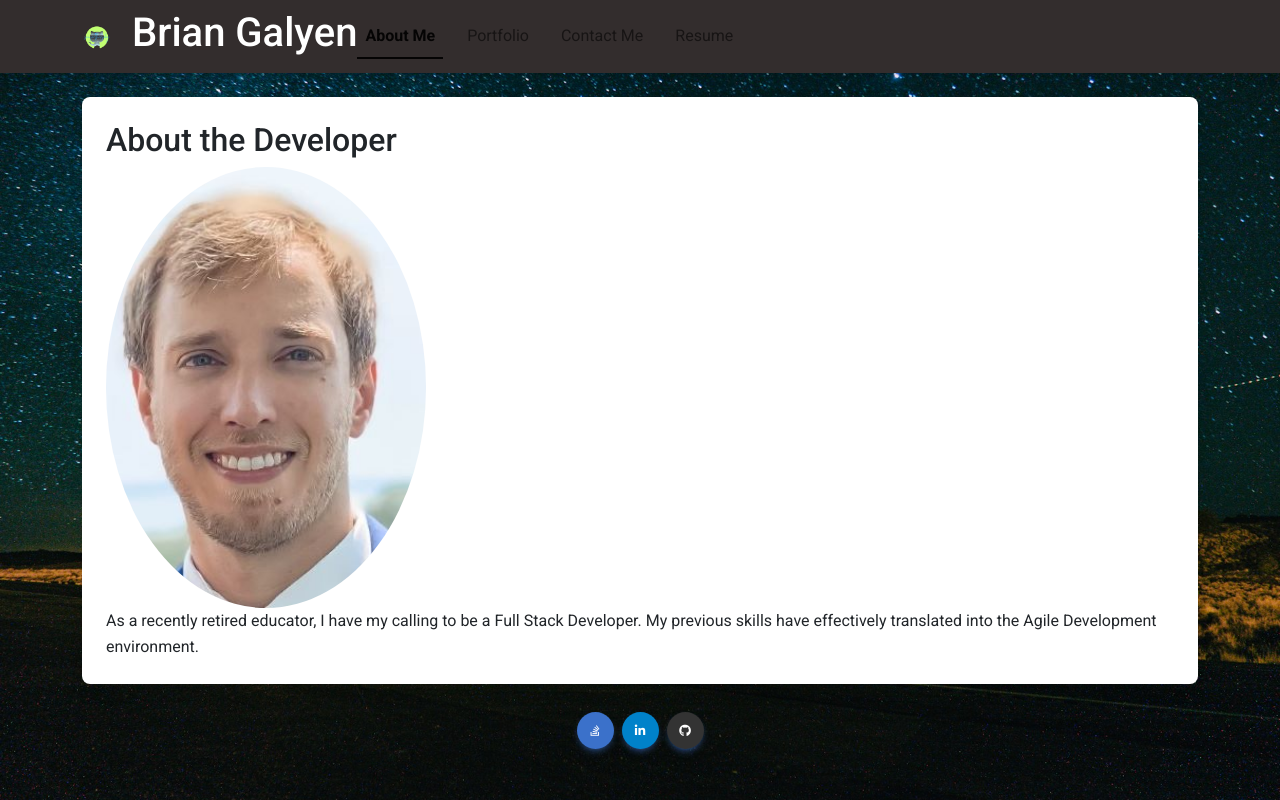
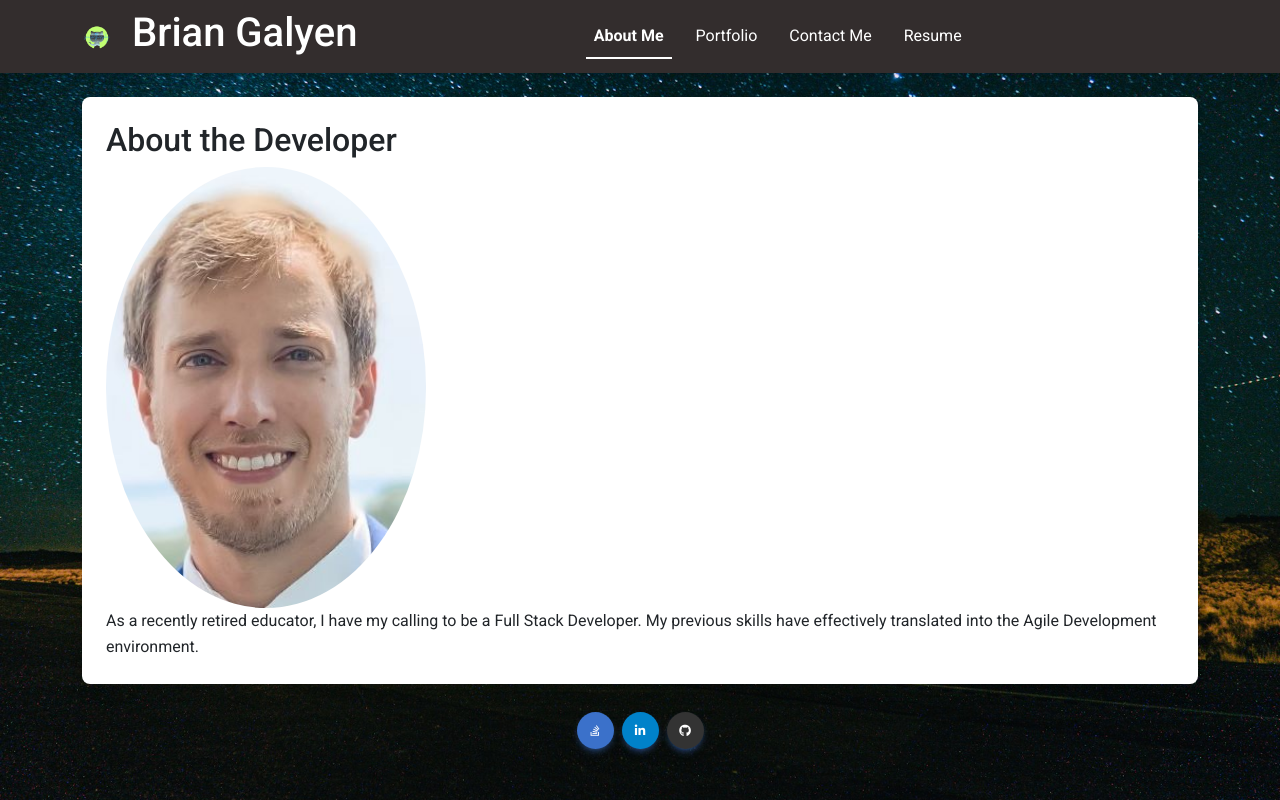
Before and after one commit to SeeYouThursday/BriansPortfolio, a React (Vite) app: page / in a window 1280 px wide. Built offline with nearby package versions, Linux system fonts and the light colour scheme.

Commit message:
changed text color of nav links

```diff
--- a/src/components/UI/Header.jsx
+++ b/src/components/UI/Header.jsx
@@ -5,6 +5,8 @@ import logo from '../../assets/images/seeyouthursday.png';
 import { Link } from 'react-router-dom';
 
 function Header() {
+  const style = { color: '#ffffff' };
+
   return (
     <Navbar
       collapseOnSelect
@@ -25,21 +27,26 @@ function Header() {
             className="d-inline-block align-top"
           />{' '}
         </Navbar.Brand>
-        <h1 style={{ color: '#ffffff' }}>Brian Galyen</h1>
-        <Navbar.Toggle aria-controls="responsive-navbar-nav" />
-        <Navbar.Collapse id="responsive-navbar-nav">
-          <Nav variant="underline" defaultActiveKey="/" className="me-auto">
-            <Nav.Link as={Link} to="/" eventKey="/">
+        <h1 style={style}>Brian Galyen</h1>
+        <Navbar.Toggle aria-controls="responsive-navbar-nav" style={style} />
+        <Navbar.Collapse id="responsive-navbar-nav" style={style}>
+          <Nav variant="underline" defaultActiveKey="/" className="m-auto">
+            <Nav.Link style={style} as={Link} to="/" eventKey="/">
               About Me
             </Nav.Link>
             {/* May map over an array*/}
-            <Nav.Link as={Link} to="/Portfolio" eventKey="/Portfolio">
+            <Nav.Link
+              style={style}
+              as={Link}
+              to="/Portfolio"
+              eventKey="/Portfolio"
+            >
               Portfolio
             </Nav.Link>
-            <Nav.Link as={Link} to="/Contact" eventKey="/Contact">
+            <Nav.Link style={style} as={Link} to="/Contact" eventKey="/Contact">
               Contact Me
             </Nav.Link>
-            <Nav.Link as={Link} to="/Resume" eventKey="link-4">
+            <Nav.Link style={style} as={Link} to="/Resume" eventKey="link-4">
               Resume
             </Nav.Link>
           </Nav>
--- a/src/main.jsx
+++ b/src/main.jsx
@@ -1,4 +1,3 @@
-// import React from 'react';
 import ReactDOM from 'react-dom/client';
 import { createBrowserRouter, RouterProvider } from 'react-router-dom';
 import App from './App.jsx';
@@ -6,7 +5,6 @@ import Error from './components/pages/Error.jsx';
 import Portfolio from './components/pages/Portfolio.jsx';
 import Contact from './components/pages/Contact.jsx';
 import About from './components/pages/About.jsx';
-// import Home from './components/pages/Home.jsx';
 import Resume from './components/pages/Resume/Resume.jsx';
 import './assets/css/index.css';
 
```
